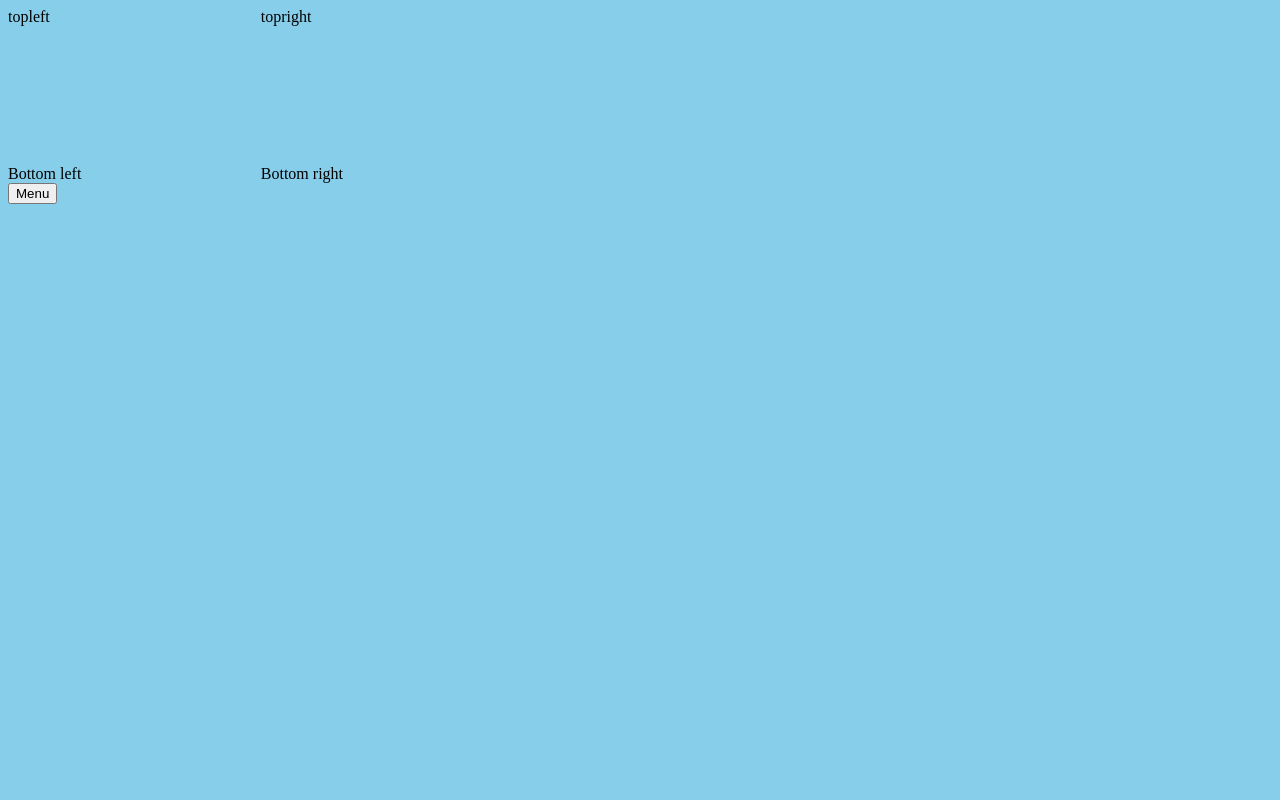
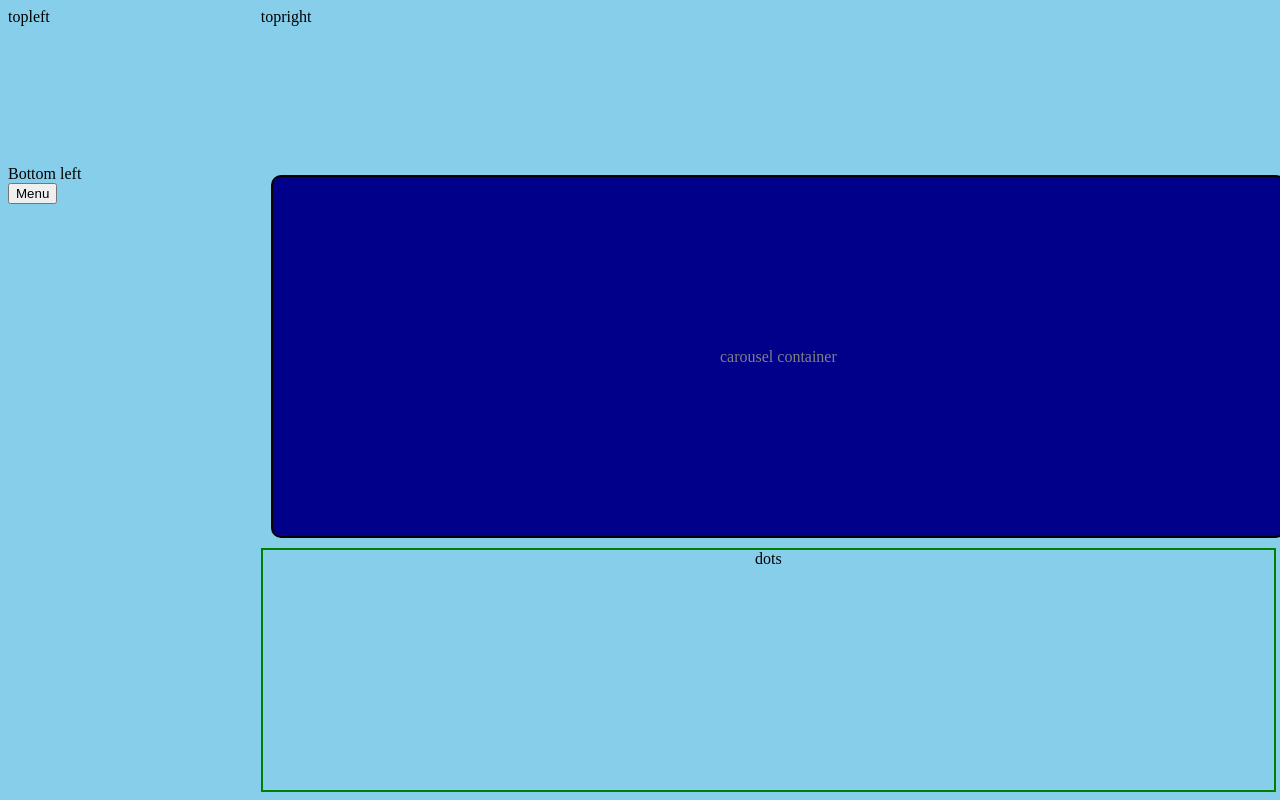
Before and after one commit to leadgfl13/vocab2, a website built with webpack: page src/index.html in a window 1280 px wide. Built offline with nearby package versions, Linux system fonts and the light colour scheme.

Commit message:
Set general stage of slide and slideshow dots in bottomright

```diff
--- a/src/index.html
+++ b/src/index.html
@@ -20,7 +20,10 @@
 				</div>
 			</div>
 
-			<div id="bottomright">Bottom right</div>
+			<div id="bottomright">
+				<div id="carouselcontainer">carousel container</div>
+				<div id="carouseldots">dots</div>
+			</div>
 		</div>
 	</body>
 </html>
--- a/src/modules/item1.js
+++ b/src/modules/item1.js
@@ -1,3 +1,5 @@
 export function sayHello() {
-	alert("I was imported");
+	alert(thing[1]);
 }
+
+let thing = ["I am thing1", "I am thing2"];
--- a/src/style.css
+++ b/src/style.css
@@ -25,8 +25,33 @@ body {
 
 #bottomright {
 	grid-template-areas: 2/1/3/2;
+	display: flex;
+	flex-direction: Column;
 }
 
+#carouselcontainer {
+	height: 60%;
+	width: 100%;
+	display: flex;
+	margin: auto;
+	border: 2px black solid;
+	background-color: darkblue;
+	margin: 10px;
+	border-radius: 10px;
+	color: gray;
+	justify-content: center;
+	align-items: center;
+	text-align: center;
+}
+#carouseldots {
+	height: 40%;
+	width: 100%;
+	display: flex;
+	justify-content: center;
+	align-items: flex-start;
+	border: 2px green solid;
+	text-align: Center;
+}
 #dropdowncontainer {
 	display: none;
 }
```
Also changed, not shown: dist/bundle.js, dist/index.html.
